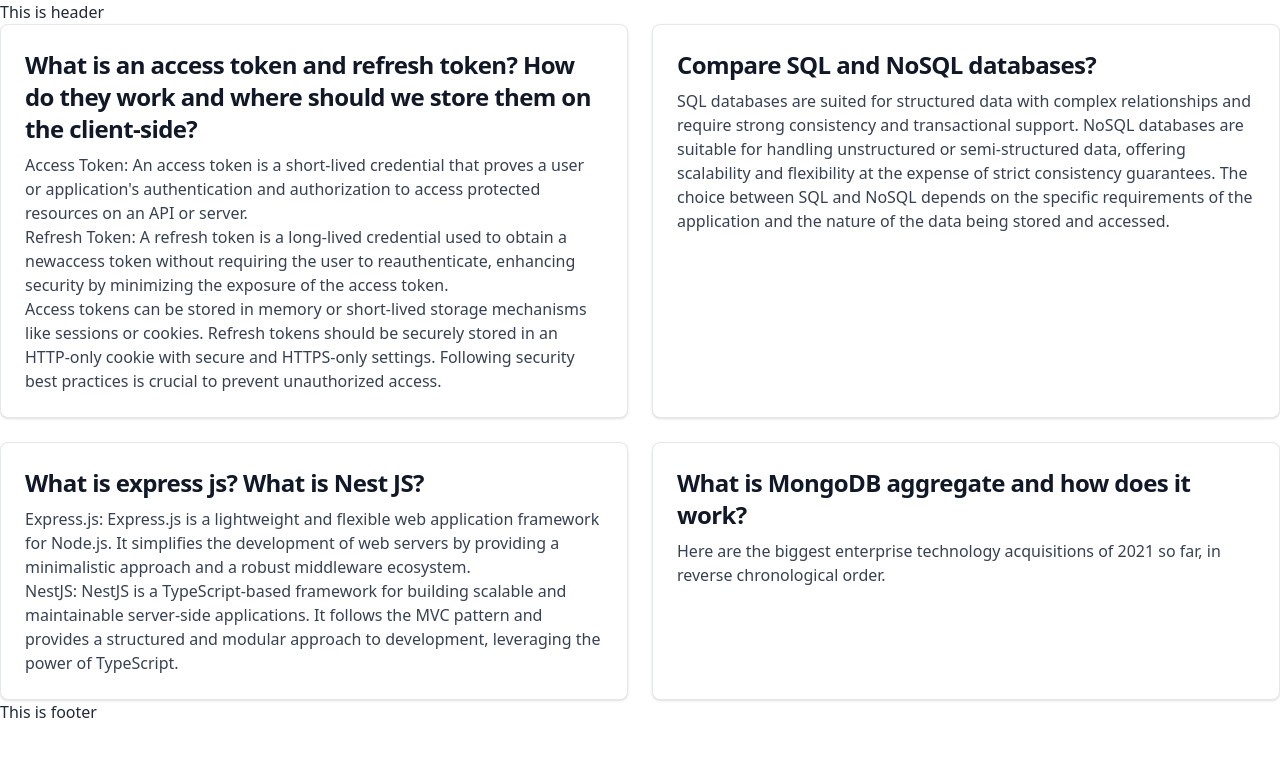
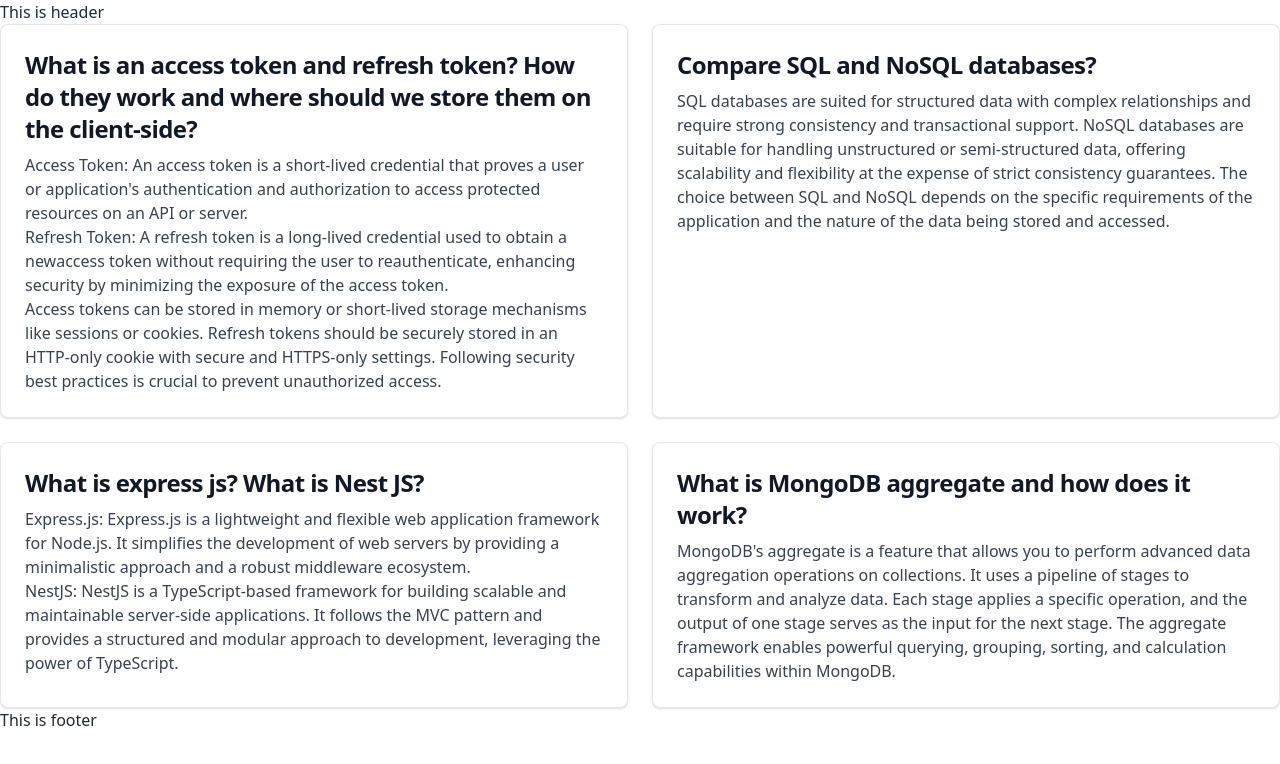
Before and after one commit to shariful10/baby-toy-client, a React (Vite) app: page /blog in a window 1280 px wide. Shown: the top 764 px of the page. Built offline with nearby package versions, Linux system fonts and the light colour scheme.

Commit message:
Forth Question Added With Answer On Blog Page

```diff
--- a/src/Components/Pages/Blog.jsx
+++ b/src/Components/Pages/Blog.jsx
@@ -58,8 +58,7 @@ const Blog = () => {
                     What is MongoDB aggregate and how does it work?
 				</h5>
 				<p class="font-normal text-gray-700 dark:text-gray-400">
-					Here are the biggest enterprise technology acquisitions of 2021 so far, in
-					reverse chronological order.
+                    MongoDB's aggregate is a feature that allows you to perform advanced data aggregation operations on collections. It uses a pipeline of stages to transform and analyze data. Each stage applies a specific operation, and the output of one stage serves as the input for the next stage. The aggregate framework enables powerful querying, grouping, sorting, and calculation capabilities within MongoDB.
 				</p>
 			</div>
 		</div>
```
